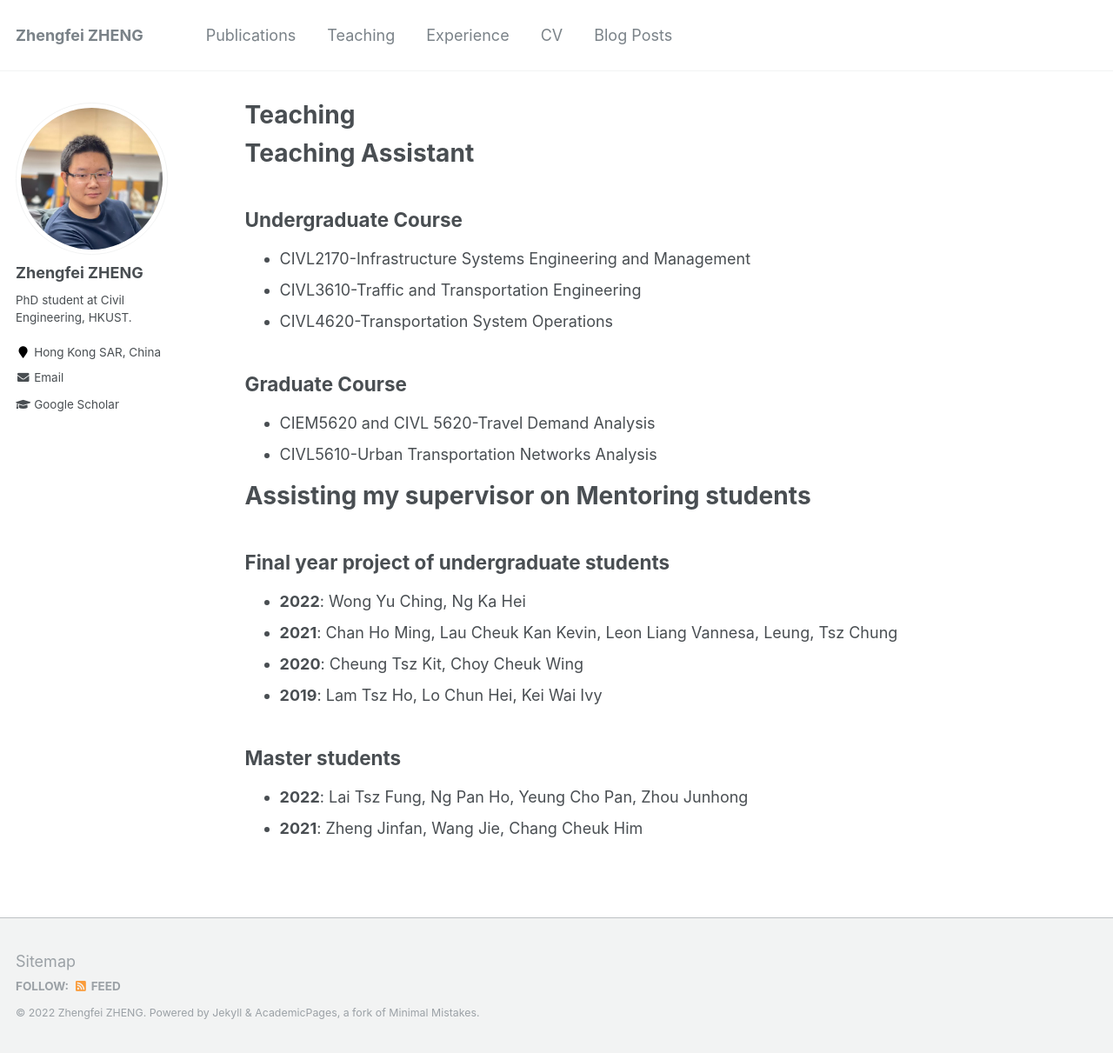
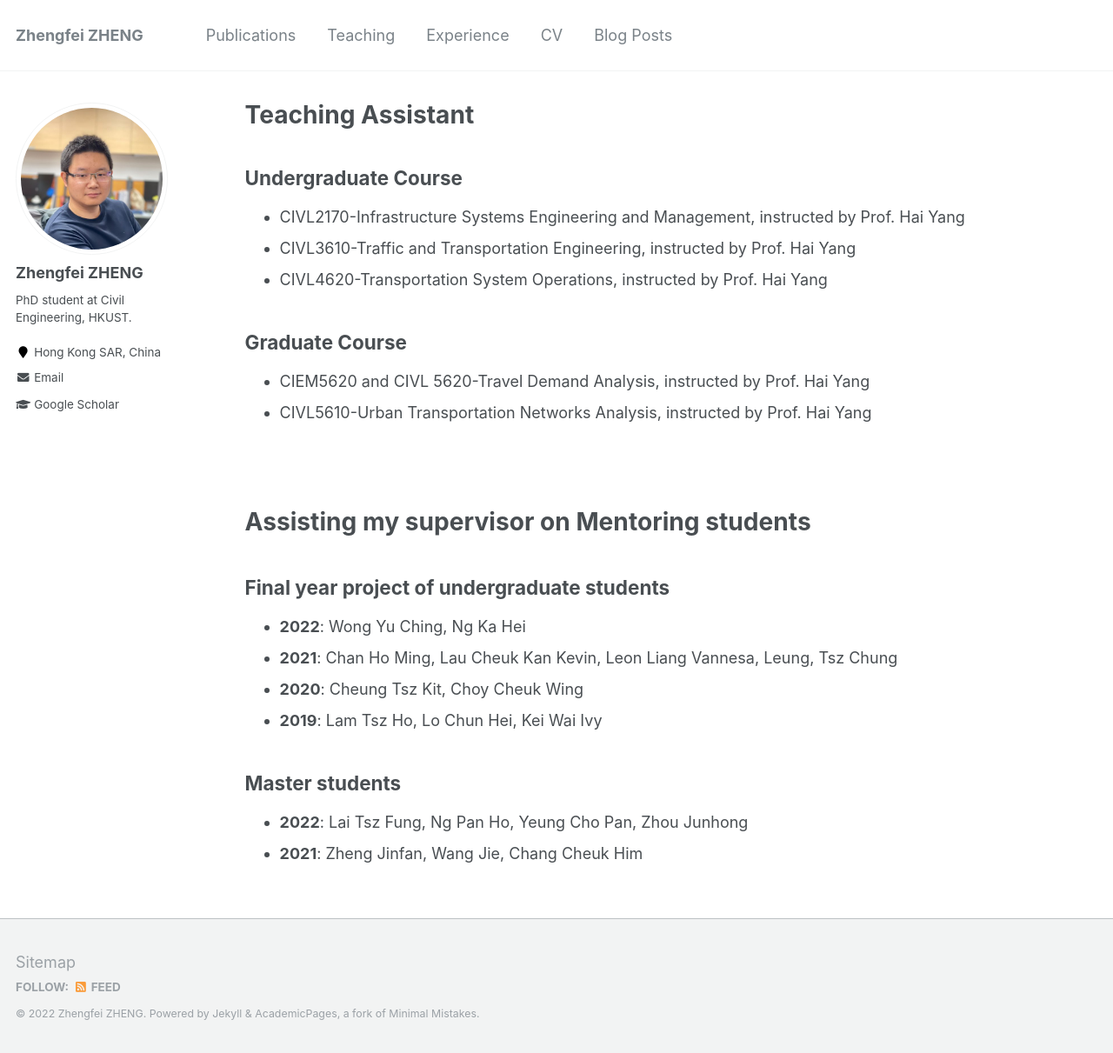
Before and after one commit to zf-z/zf-z.github.io, a Jekyll site: the page built from _pages/teaching.md, in a window 1280 px wide and 1211 px high. Shown: the whole window at 87% size. Built offline with Jekyll 4.4.1, drawn with Linux system fonts in a browser that asks for light colours.

Commit message:
Update teaching.md

```diff
--- a/_pages/teaching.md
+++ b/_pages/teaching.md
@@ -1,20 +1,21 @@
 ---
 layout: archive
-title: "Teaching"
+title: "Teaching Assistant"
 permalink: /teaching/
 author_profile: true
 ---
 
-# Teaching Assistant
 ## Undergraduate Course
-- CIVL2170-Infrastructure Systems Engineering and Management
-- CIVL3610-Traffic and Transportation Engineering
-- CIVL4620-Transportation System Operations
+- CIVL2170-Infrastructure Systems Engineering and Management, instructed by Prof. Hai Yang
+- CIVL3610-Traffic and Transportation Engineering, instructed by Prof. Hai Yang
+- CIVL4620-Transportation System Operations, instructed by Prof. Hai Yang
 
 ## Graduate Course
-- CIEM5620 and CIVL 5620-Travel Demand Analysis
-- CIVL5610-Urban Transportation Networks Analysis
+- CIEM5620 and CIVL 5620-Travel Demand Analysis, instructed by Prof. Hai Yang
+- CIVL5610-Urban Transportation Networks Analysis, instructed by Prof. Hai Yang
 
+<br>
+<br>
 
 # Assisting my supervisor on Mentoring students
 ## Final year project of undergraduate students
```
